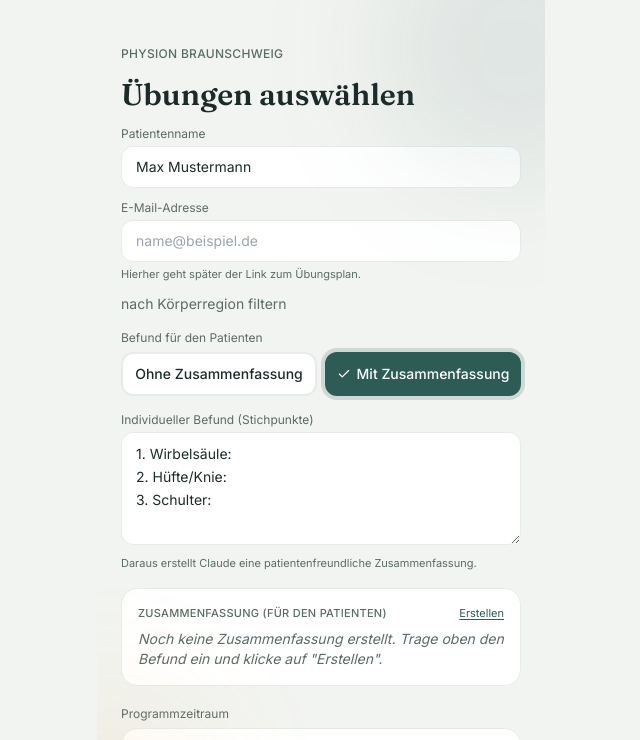
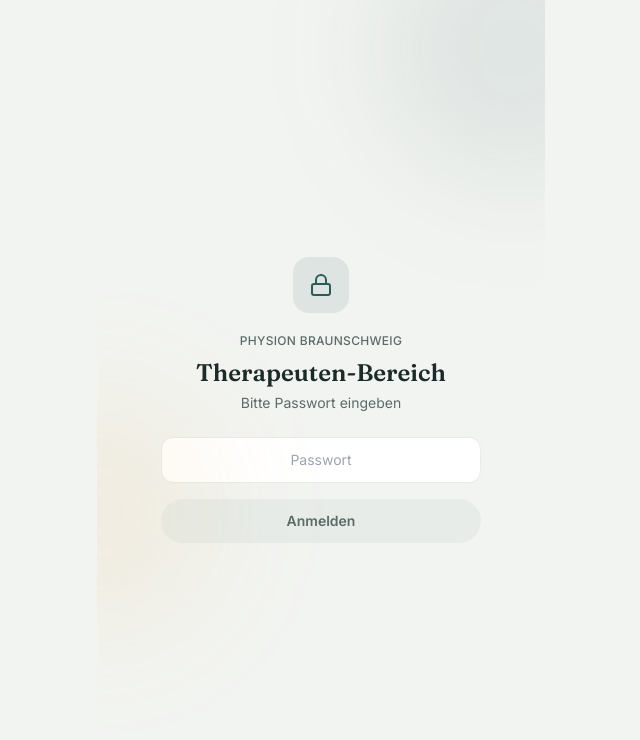
Before and after one commit to physion-braunschweig/physiosend-pro, a React (Vite) app: page / in a window 1280 px wide. Shown: the top 740 px of the page, without its empty margins (319-959 px from the left). Built offline with nearby package versions, Linux system fonts and the light colour scheme.

Commit message:
App.jsx mit Login-Screen korrekt aktualisiert

```diff
--- a/src/App.jsx
+++ b/src/App.jsx
@@ -20,6 +20,7 @@ import {
   Mail,
   Copy,
   Link2,
+  Lock,
 } from "lucide-react";
 
 const PRACTICE_NAME = "Physion Braunschweig";
@@ -187,6 +188,12 @@ export default function App() {
   const [includeSummary, setIncludeSummary] = useState(true);
   const [isPatientView, setIsPatientView] = useState(false);
   const [planLink, setPlanLink] = useState("");
+  const [isUnlocked, setIsUnlocked] = useState(
+    () => typeof window !== "undefined" && localStorage.getItem("ps_unlocked") === "true"
+  );
+  const [pwInput, setPwInput] = useState("");
+  const [pwError, setPwError] = useState(false);
+  const [pwChecking, setPwChecking] = useState(false);
   const [emailSendStatus, setEmailSendStatus] = useState(null); // null | "sending" | "sent" | "error"
   const [secondsOverrides, setSecondsOverrides] = useState(() =>
     Object.fromEntries(EXERCISE_POOL.map((e) => [e.id, 120]))
@@ -294,6 +301,29 @@ export default function App() {
     setScreen("intro");
   }
 
+  async function checkPassword() {
+    setPwChecking(true);
+    setPwError(false);
+    try {
+      const res = await fetch("/.netlify/functions/check-password", {
+        method: "POST",
+        headers: { "Content-Type": "application/json" },
+        body: JSON.stringify({ password: pwInput }),
+      });
+      const data = await res.json();
+      if (data.ok) {
+        setIsUnlocked(true);
+        localStorage.setItem("ps_unlocked", "true");
+      } else {
+        setPwError(true);
+      }
+    } catch (err) {
+      setPwError(true);
+    } finally {
+      setPwChecking(false);
+    }
+  }
+
   function buildPlanLink() {
     const data = {
       selectedIds: Array.from(selectedIds),
@@ -367,7 +397,46 @@ export default function App() {
         <div className="pointer-events-none absolute -top-20 -right-24 w-64 h-64 rounded-full blur-3xl" style={{ backgroundColor: "rgba(45,92,86,0.1)" }} />
         <div className="pointer-events-none absolute top-1/2 -left-28 w-56 h-56 rounded-full blur-3xl" style={{ backgroundColor: "rgba(232,163,61,0.1)" }} />
 
-        {screen === "builder" && (
+        {screen === "builder" && !isPatientView && !isUnlocked && (
+          <div className="flex-1 flex flex-col items-center justify-center px-6 text-center">
+            <div className="w-14 h-14 rounded-2xl flex items-center justify-center mb-5" style={{ backgroundColor: "rgba(45,92,86,0.1)" }}>
+              <Lock size={24} className="ps-text-primary" />
+            </div>
+            <span className="text-xs tracking-wide uppercase ps-text-muted font-medium">
+              {PRACTICE_NAME}
+            </span>
+            <h1 className="ps-font-display font-semibold text-2xl ps-text-ink mt-2">
+              Therapeuten-Bereich
+            </h1>
+            <p className="text-sm ps-text-muted mt-1 mb-6">Bitte Passwort eingeben</p>
+
+            <input
+              type="password"
+              value={pwInput}
+              onChange={(e) => {
+                setPwInput(e.target.value);
+                setPwError(false);
+              }}
+              onKeyDown={(e) => e.key === "Enter" && checkPassword()}
+              placeholder="Passwort"
+              autoFocus
+              className="w-full max-w-xs bg-white border ps-border-alt ps-text-ink rounded-xl px-4 py-3 text-sm text-center focus:outline-none"
+            />
+            {pwError && (
+              <p className="text-xs ps-text-accent mt-2">Falsches Passwort. Nochmal versuchen.</p>
+            )}
+
+            <button
+              onClick={checkPassword}
+              disabled={pwChecking || !pwInput}
+              className="ps-btn-accent ps-press ps-shadow-cta mt-4 w-full max-w-xs rounded-full py-3 font-semibold text-sm"
+            >
+              {pwChecking ? "Prüfe…" : "Anmelden"}
+            </button>
+          </div>
+        )}
+
+        {screen === "builder" && (isPatientView || isUnlocked) && (
           <div className="flex-1 flex flex-col pt-10 pb-4">
             <div className="px-6">
               <span className="text-xs tracking-wide uppercase ps-text-muted font-medium">
@@ -712,7 +781,7 @@ export default function App() {
                       <button
                         onClick={sendPlanEmail}
                         disabled={emailSendStatus === "sending"}
-                        className="ps-btn-ink ps-press w-full py-3 font-medium text-sm flex items-center justify-center gap-2 mt-3"
+                        className="ps-btn-ink ps-press w-full text-white rounded-full py-3 font-medium text-sm flex items-center justify-center gap-2 mt-3"
                       >
                         <Mail size={16} />
                         {emailSendStatus === "sending" ? "Wird gesendet…" : "Per E-Mail an Patient senden"}
```
Also changed, not shown: 1 other file (tests, documents, lock files or other folders).
